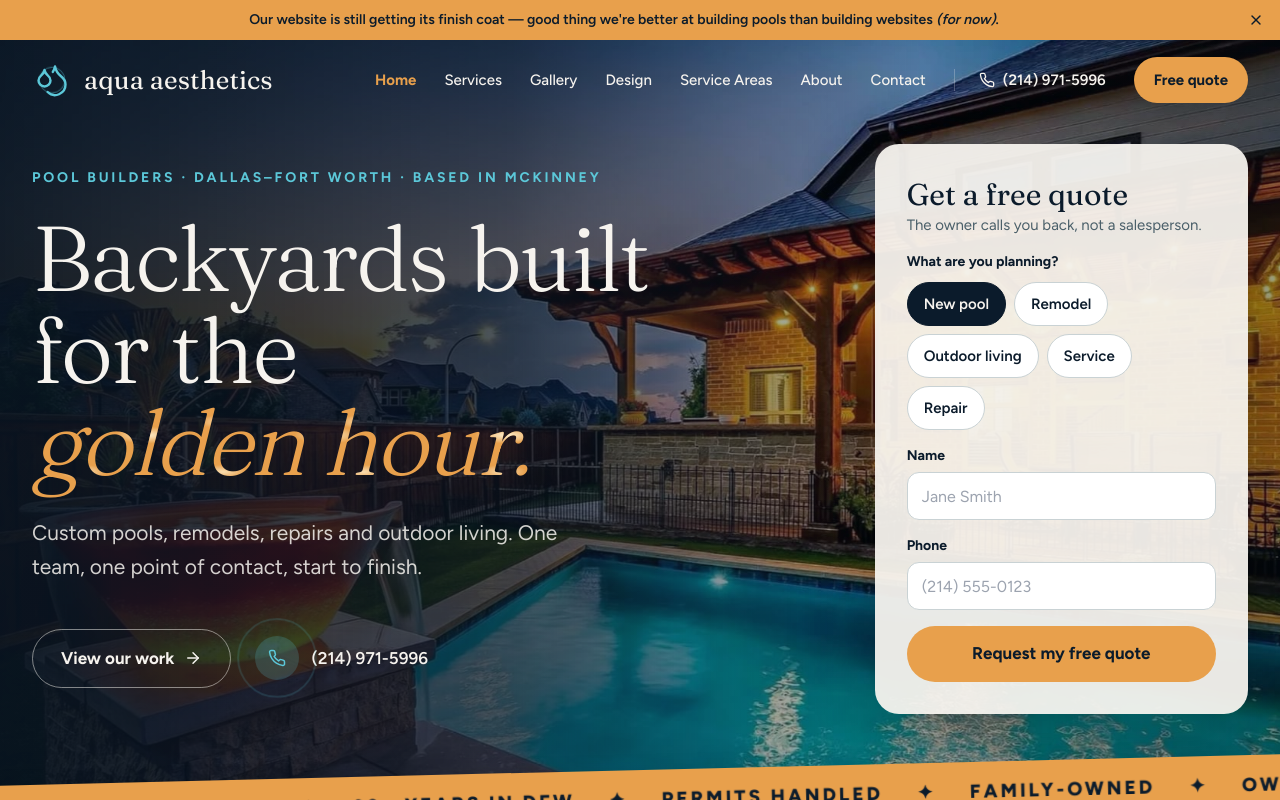
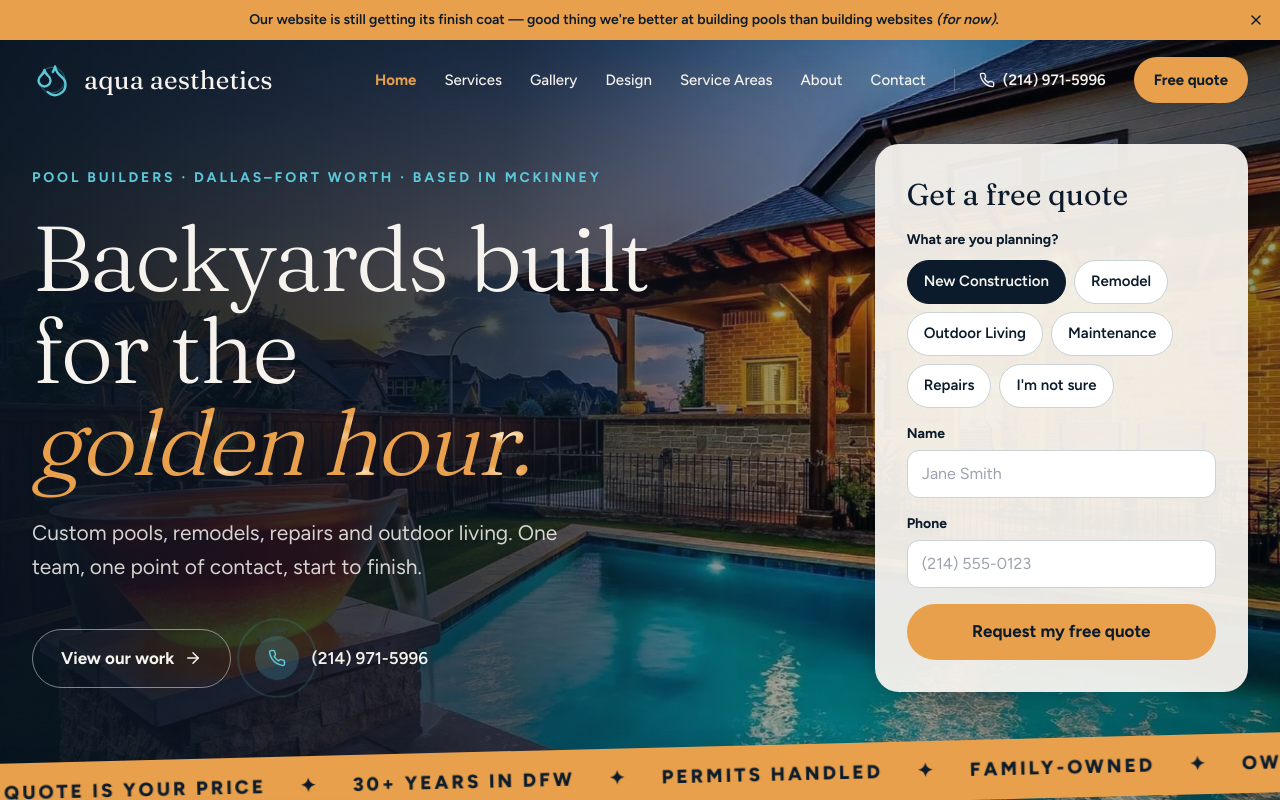
Before and after one commit to bstep0/aqua-aesthetics, a Next.js app: page / in a window 1280 px wide. Shown: the top 800 px of the page. Built offline with nearby package versions, Linux system fonts and the light colour scheme.

Commit message:
update contact form

```diff
--- a/components/site/hero-quote-form.tsx
+++ b/components/site/hero-quote-form.tsx
@@ -4,11 +4,12 @@ import { useState } from "react"
 import { SITE } from "@/lib/site"
 
 const PROJECTS = [
-  { id: "new-construction", label: "New pool" },
+  { id: "new-construction", label: "New Construction" },
   { id: "remodeling", label: "Remodel" },
-  { id: "outdoor-living", label: "Outdoor living" },
-  { id: "maintenance", label: "Service" },
-  { id: "repairs", label: "Repair" },
+  { id: "outdoor-living", label: "Outdoor Living" },
+  { id: "maintenance", label: "Maintenance" },
+  { id: "repairs", label: "Repairs" },
+  { id: "other", label: "I'm not sure" },
 ]
 
 type Status = "idle" | "sending" | "sent" | "error"
@@ -52,7 +53,6 @@ export default function HeroQuoteForm() {
     <form onSubmit={submit} className="flex flex-col gap-4 rounded-3xl bg-ivory/95 p-7 text-navy shadow-[0_40px_80px_rgba(0,0,0,0.35)] md:p-8">
       <div>
         <p className="font-display text-[30px] leading-tight">Get a free quote</p>
-        <p className="text-[15px] text-slate">The owner calls you back, not a salesperson.</p>
       </div>
       <fieldset>
         <legend className="mb-2.5 text-sm font-bold">What are you planning?</legend>
```
